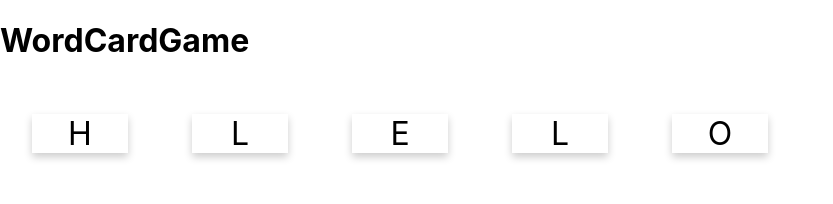
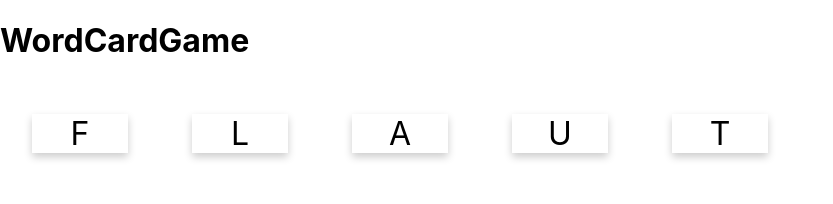
Before and after one commit to Trairath/Lab-React-3sa03, a React (Create React App) app: page / in a window 1280 px wide. Shown: the top 204 px of the page, without its empty margins (0-833 px from the left). Built offline with nearby package versions, Linux system fonts and the light colour scheme.

Commit message:
add random word

```diff
--- a/src/App.js
+++ b/src/App.js
@@ -1,10 +1,15 @@
 import './App.css';
 import WordCard from './WordCard';
+import _ from 'lodash'
 
 function App() {
+  const word = ["hello","about","actor","crime","clear","begin","drunk","enjoy",
+                "every","faith","fault","group","habit","heavy","judge","knife"];
+
+  const randomElement = _.sample(word);
   return (
     <div>
-      <WordCard value="hello"/>
+      <WordCard value={randomElement}/>
     </div>
   );
 }
```
